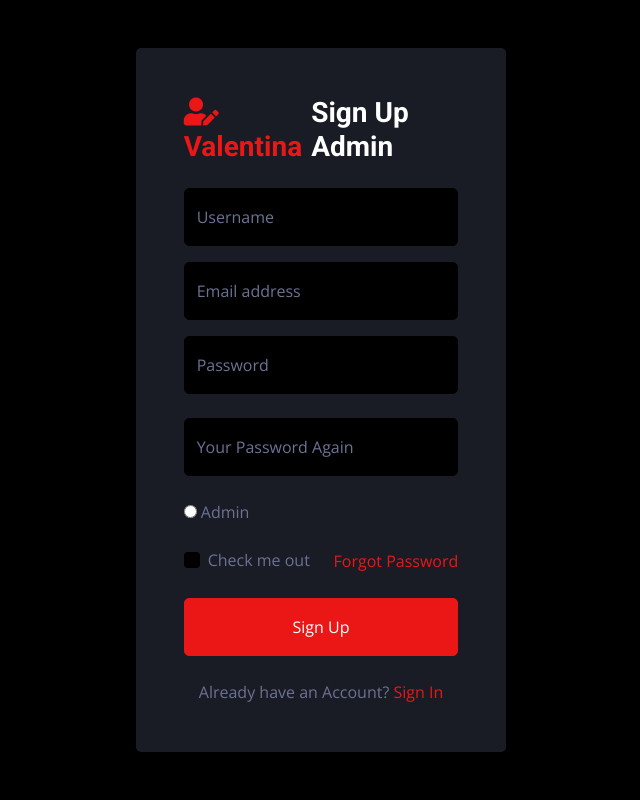
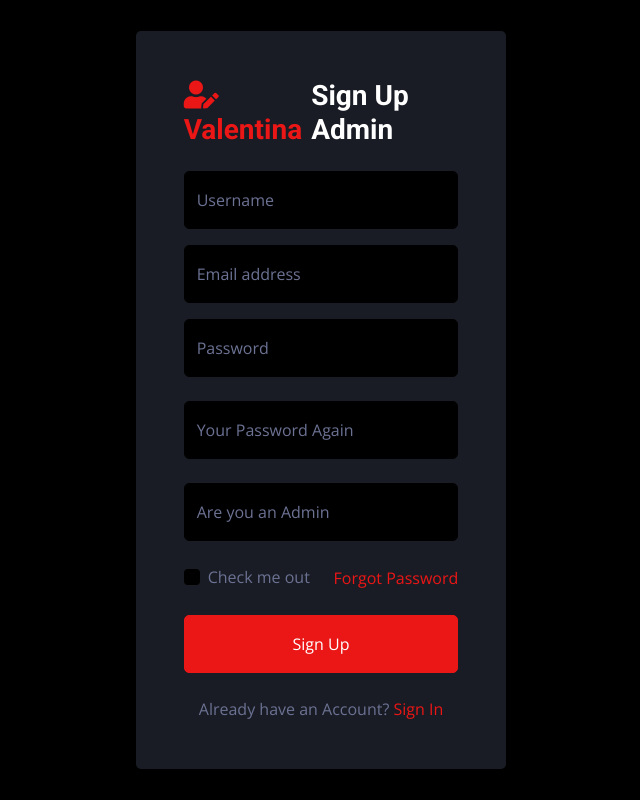
Before and after one commit to Atanseiye/Valentinas, a Flask app: page /adminSignUp in a window 1280 px wide. Shown: the whole page, without its empty margins (319-959 px from the left). Run offline with Flask 3, Linux system fonts and the light colour scheme; some libraries are stand-ins or nearby versions.

Commit message:
update reqs

```diff
--- a/app.py
+++ b/app.py
@@ -84,10 +84,11 @@ class SignUp(UserMixin, db.Model):
     email = db.Column(db.String(80), nullable=False)
     password = db.Column(db.String(80), nullable=False)
     password_again = db.Column(db.String(80), nullable=False)
-    is__admin = db.Column(db.String(80), nullable=False, default=0)
+    is__admin = db.Column(db.String(80))
+
 
     def __repr__(self):
-        return f"username:{self.username}, email: {self.email}, password: {self.password}, password_again: {self.password_again}, admin: {self.is_admin}"
+        return f"username:{self.username}, email: {self.email}, password: {self.password}, password_again: {self.password_again}, admin: {self.is__admin}"
 
 # Creates a user loader callback that returns the user object given an id
 @login_manager.user_loader
@@ -174,7 +175,7 @@ def show():
 def regUsers():
     users = SignUp.query.all()
     greet = 'Hello, there'
-    return render_template('usersDB.html',  applications=greet)
+    return render_template('usersDB.html',  users=users)
 
 @app.route('/<int:Student_ID>')
 def delete(Student_ID):
@@ -212,6 +213,7 @@ def signup_now():
             is_admin = request.form.get('admin'),
         )
 
+
         # if SignUp.query.filter_by(username=SignUp.username).first():
         #     message = 'Username already existed'
         #     print(message)
--- a/requirements.txt
+++ b/requirements.txt
@@ -50,7 +50,6 @@ pure-eval==0.2.2
 Pygments==2.18.0
 python-dateutil==1.5
 pytz==2024.1
-pywin32==306
 pyzmq==26.0.3
 referencing==0.35.1
 requests==2.32.2
--- a/templates/SignUpAdmin.html
+++ b/templates/SignUpAdmin.html
@@ -34,10 +34,16 @@
                     </div>
 
                     <div class="form-floating mb-4">
+                        <input type="text" class="form-control" name="admin" id="admin"
+                            placeholder="Password">
+                        <label for="floatingPassword">Are you an Admin</label>
+                    </div>
+
+                    <!-- <div class="form-floating mb-4">
                             <input type="radio" name="admin" value="admin">
                             Admin
                         </label>
-                    </div>
+                    </div> -->
 
                     <div class="d-flex align-items-center justify-content-between mb-4">
                         <div class="form-check">
```
Also changed, not shown: templates/usersDB.html (+3 -4 lines), instance/SignUp.db.
